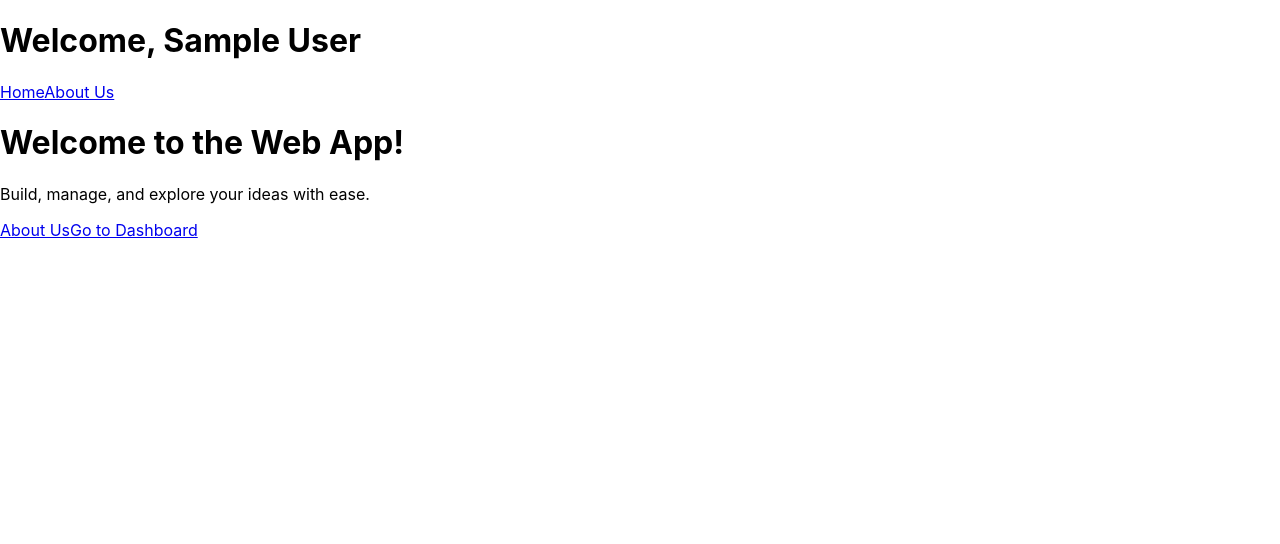
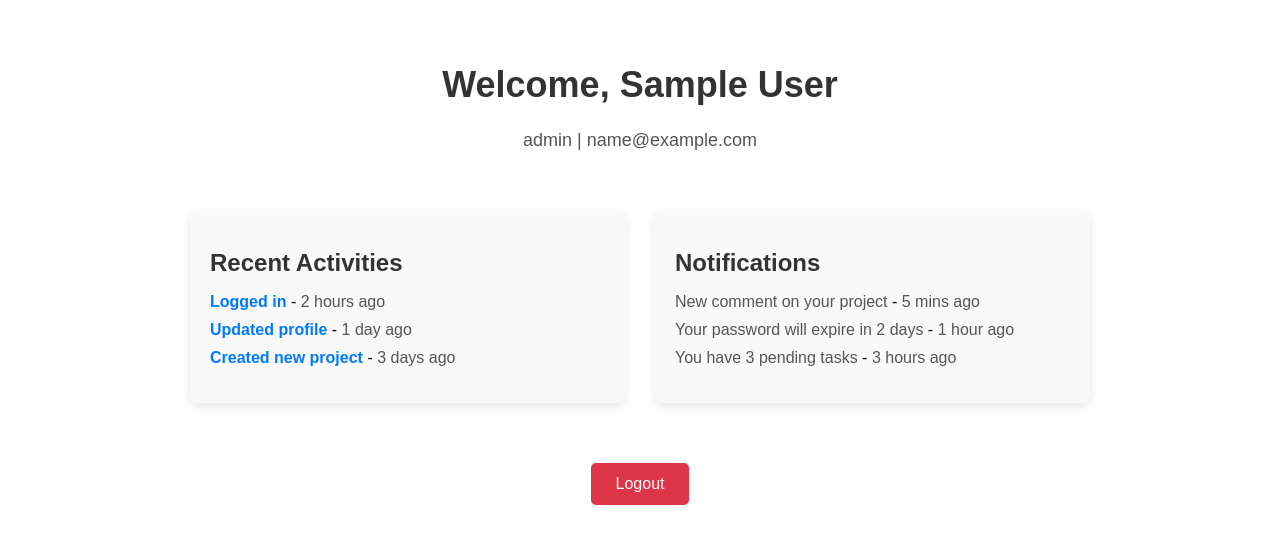
Before and after one commit to Kevv28/Task, a React (Create React App) app: page /dashboard in a window 1280 px wide. Shown: the top 544 px of the page. Built offline with nearby package versions, Linux system fonts and the light colour scheme; sample sign-in values are in the browser's storage.

Commit message:
Update Dashboard.jsx

```diff
--- a/src/components/Dashboard.jsx
+++ b/src/components/Dashboard.jsx
@@ -1,11 +1,22 @@
 import React, { useEffect, useState } from 'react';
-import { Routes, Route, Link, useNavigate } from 'react-router-dom';
-import About from './About';
-import Home from './Home';
+import { useNavigate } from 'react-router-dom';
+import './Dashboard.css';
 
 const Dashboard = () => {
   const navigate = useNavigate();
   const [userData, setUserData] = useState(null);
+
+  const recentActivities = [
+    { activity: "Logged in", time: "2 hours ago" },
+    { activity: "Updated profile", time: "1 day ago" },
+    { activity: "Created new project", time: "3 days ago" },
+  ];
+
+  const notifications = [
+    { message: "New comment on your project", time: "5 mins ago" },
+    { message: "Your password will expire in 2 days", time: "1 hour ago" },
+    { message: "You have 3 pending tasks", time: "3 hours ago" },
+  ];
 
   useEffect(() => {
     const loggedInUser = localStorage.getItem('user');
@@ -16,20 +27,47 @@ const Dashboard = () => {
     }
   }, [navigate]);
 
+  const handleLogout = () => {
+    localStorage.removeItem('user');
+    navigate('/login');
+  };
+
   if (!userData) {
     return null;
   }
 
   return (
     <div className="dashboard-container">
-      <h1>Welcome, {userData.name}</h1>
-      <Link to="/">Home</Link>
-      <Link to="/about">About Us</Link>
+      <div className="dashboard-header">
+        <h1>Welcome, {userData.name}</h1>
+        <p>{userData.role} | {userData.email}</p>
+      </div>
 
-      <Routes>
-        <Route path="/" element={<Home />} />
-        <Route path="/about" element={<About />} />
-      </Routes>
+      <div className="dashboard-content">
+        <div className="dashboard-section">
+          <h2>Recent Activities</h2>
+          <ul>
+            {recentActivities.map((activity, index) => (
+              <li key={index}>
+                <strong>{activity.activity}</strong> - <span>{activity.time}</span>
+              </li>
+            ))}
+          </ul>
+        </div>
+
+        <div className="dashboard-section">
+          <h2>Notifications</h2>
+          <ul>
+            {notifications.map((notification, index) => (
+              <li key={index}>
+                <span>{notification.message}</span> - <span>{notification.time}</span>
+              </li>
+            ))}
+          </ul>
+        </div>
+      </div>
+
+      <button className="logout-button" onClick={handleLogout}>Logout</button>
     </div>
   );
 };
```
